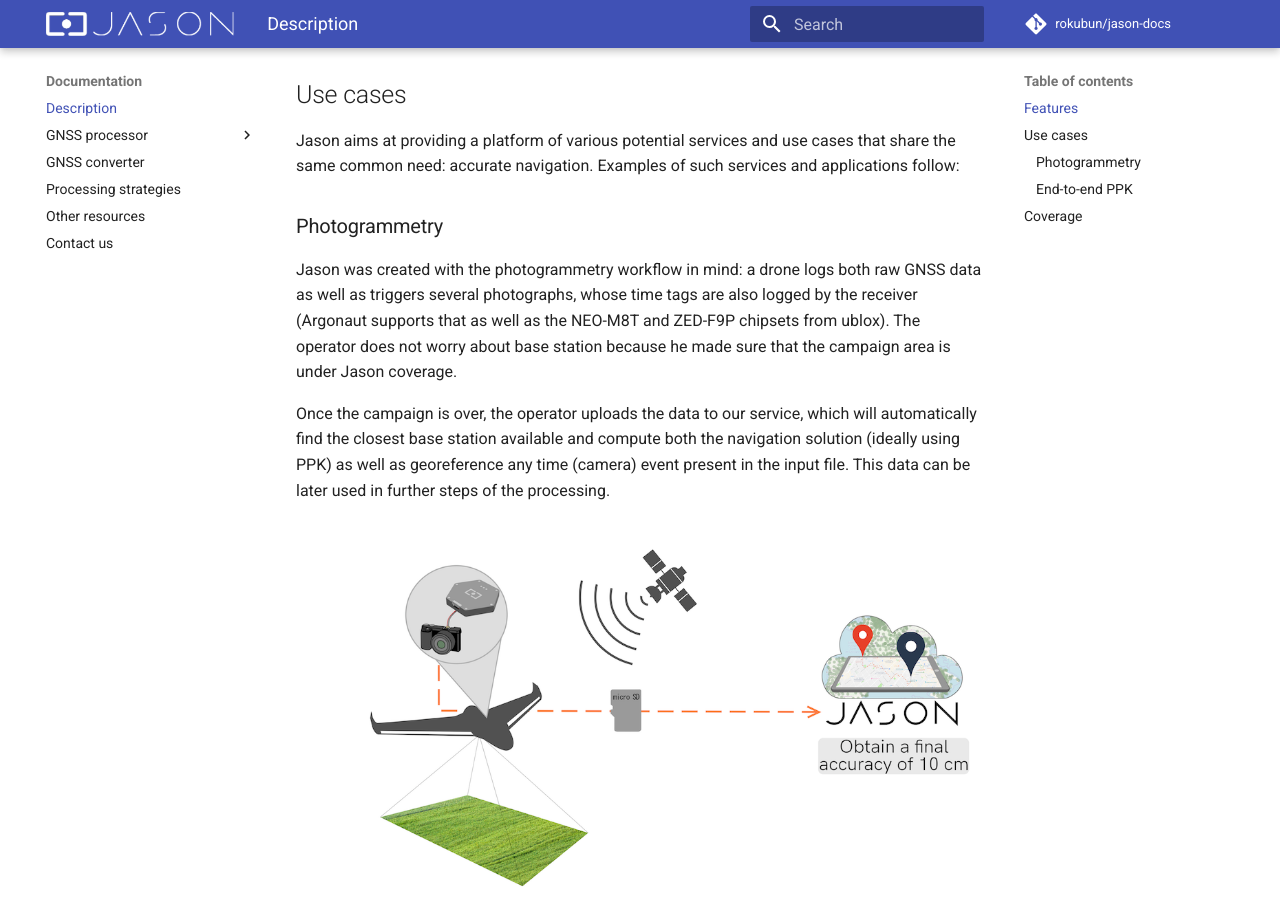
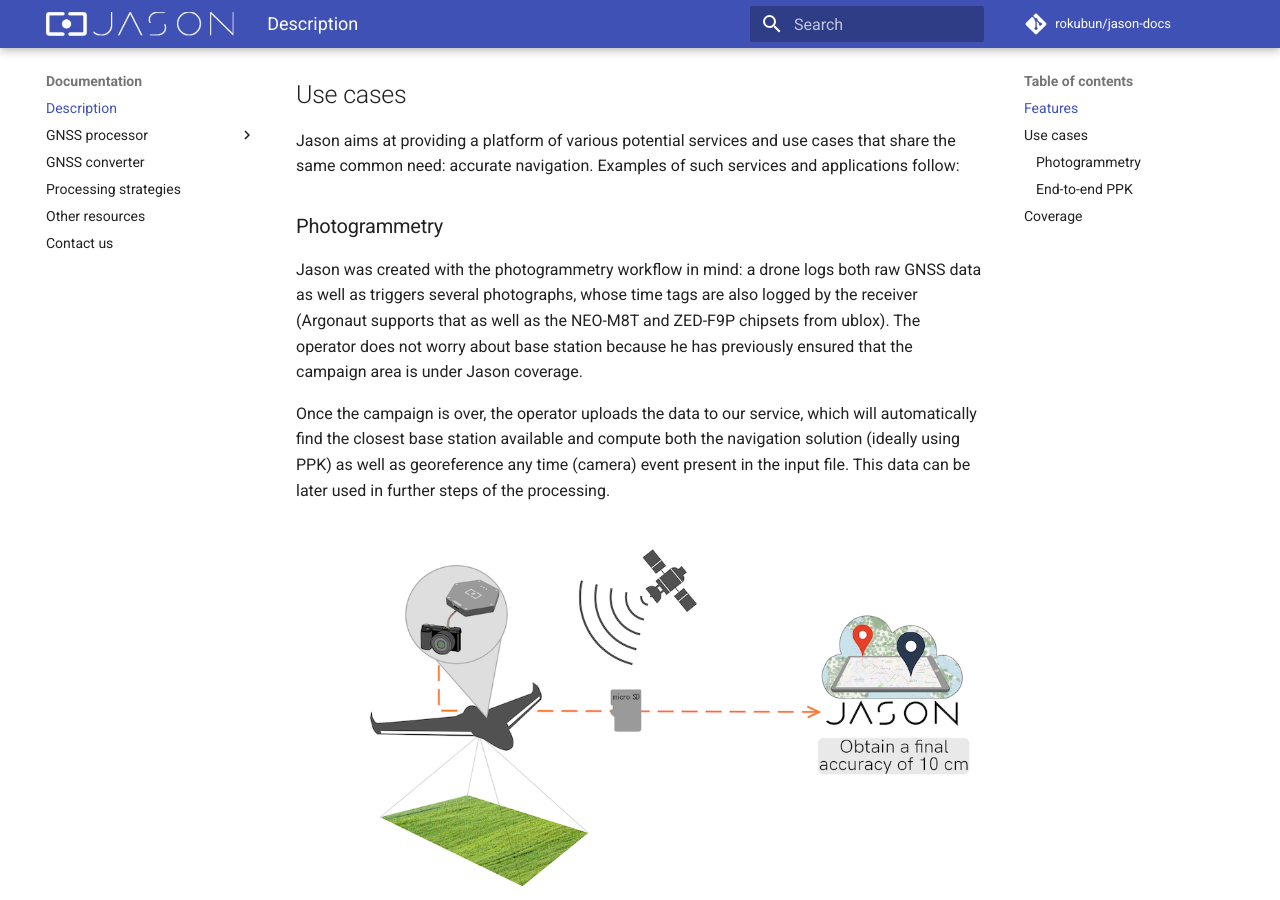
Before and after one commit to rokubun/jason-docs, an MkDocs documentation site: the page built from docs/index.md, in a window 1280 px wide and 900 px high, scrolled down 869 px. Built offline with MkDocs 1.6.1 and Material for MkDocs 9.7.7, drawn with Linux system fonts in a browser that asks for light colours; some web fonts are replaced; comment, search, counter and statistics services are not loaded.

Commit message:
fix: small cosmetic text change.

```diff
--- a/docs/index.md
+++ b/docs/index.md
@@ -43,7 +43,7 @@
 raw GNSS data as well as triggers several photographs, whose time tags are
 also logged by the receiver (Argonaut supports that as well as the NEO-M8T and
 ZED-F9P chipsets from ublox). The operator does not worry about base station
-because he made sure that the campaign area is under Jason coverage.
+because he has previously ensured that the campaign area is under Jason coverage.
 
 Once the campaign is over, the operator uploads the data to our service, which
 will automatically find the closest base station available and compute both
```
